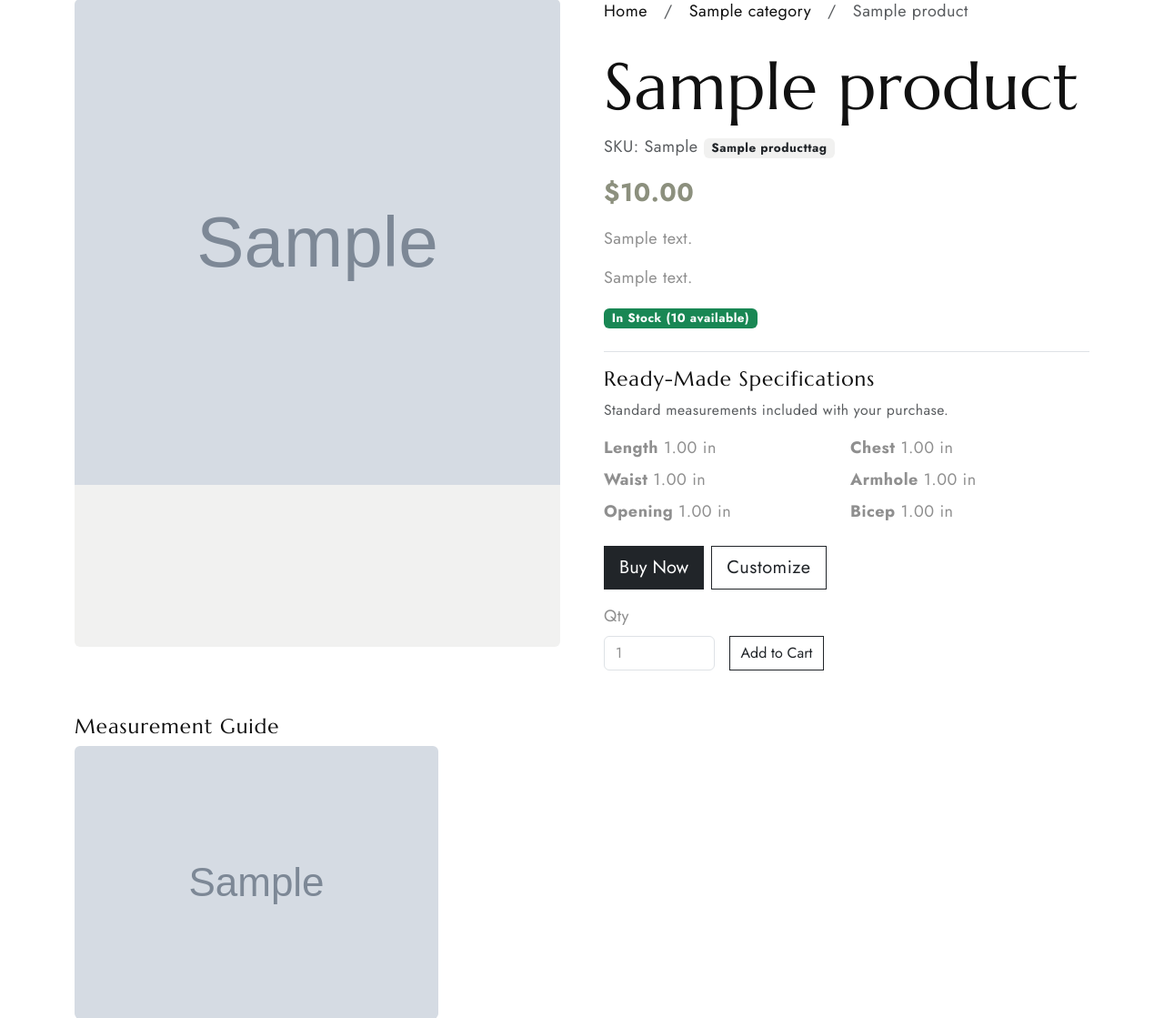
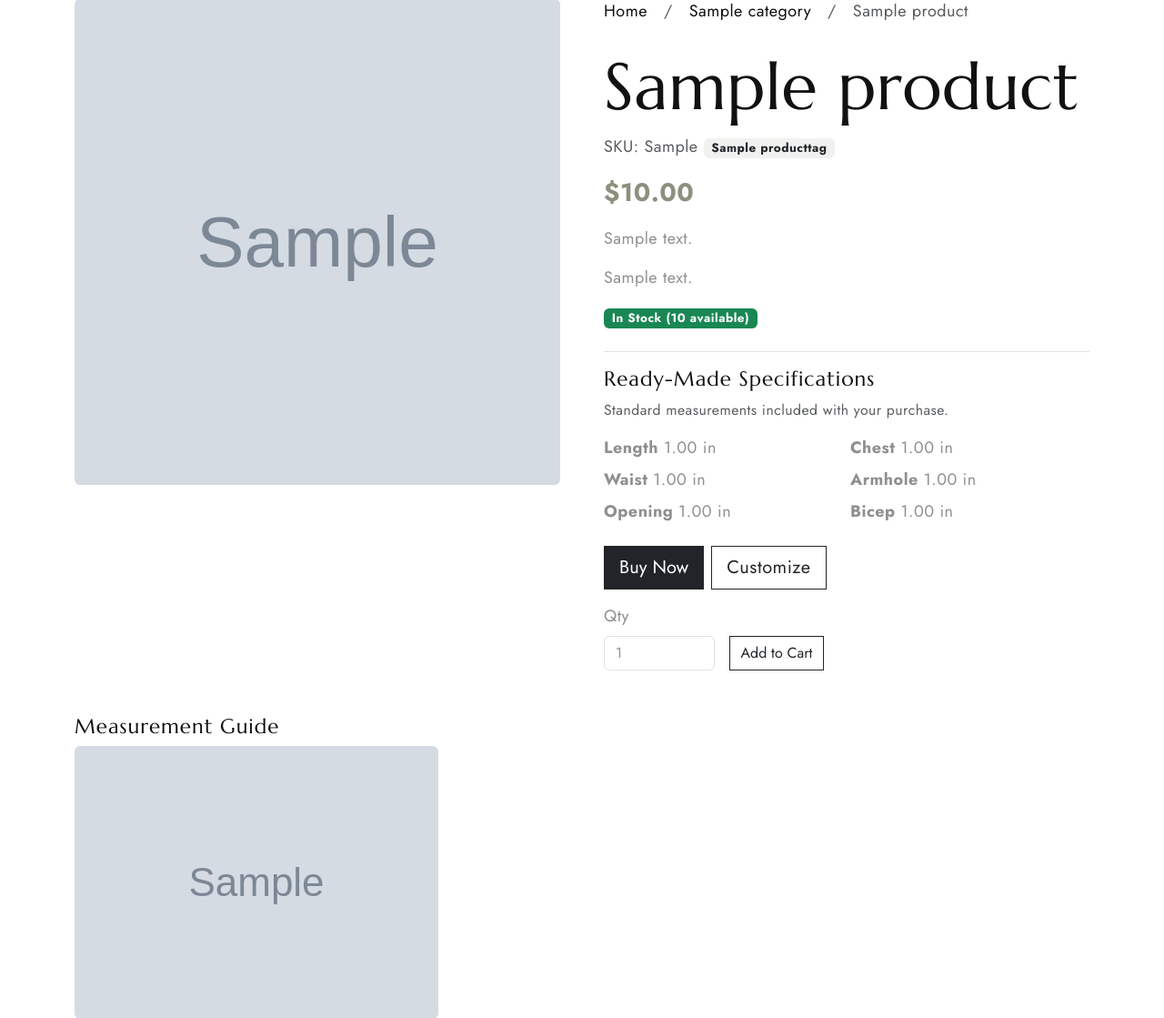
Before and after one commit to Zahid8/FeminineDesignerStore, a Django app: page /customize/sample/ in a window 1280 px wide. Shown: the part 116-1235 px from the top of the page at 91% size. Run offline with Django 5.2, Linux system fonts and the light colour scheme; tables that the repository leaves empty hold one stand-in row (values such as "Sample post"); grey boxes marked "Sample" are stand-in pictures.

Commit message:
Fix: Product detail carousel now square 1:1 (was 3:4)
Co-Authored-By: Claude <noreply@anthropic.com>

```diff
--- a/kaira-1.0.0/templates/store/product_detail.html
+++ b/kaira-1.0.0/templates/store/product_detail.html
@@ -12,7 +12,7 @@
         {% with images=product.images.all|dictsort:"sort_order" %}
         {% if images %}
         <div id="productCarousel{{ product.pk }}" class="carousel slide product-gallery" style="min-height: 400px;">
-          <div class="carousel-inner rounded overflow-hidden bg-light" style="aspect-ratio: 3/4;">
+          <div class="carousel-inner rounded overflow-hidden bg-light" style="aspect-ratio: 1/1;">
             {% for img in images %}
             <div class="carousel-item{% if forloop.first %} active{% endif %}">
               <img src="{{ img.image.url }}" alt="{{ img.alt_text|default:product.name }}" class="d-block w-100 h-100" style="object-fit: cover;">
```
